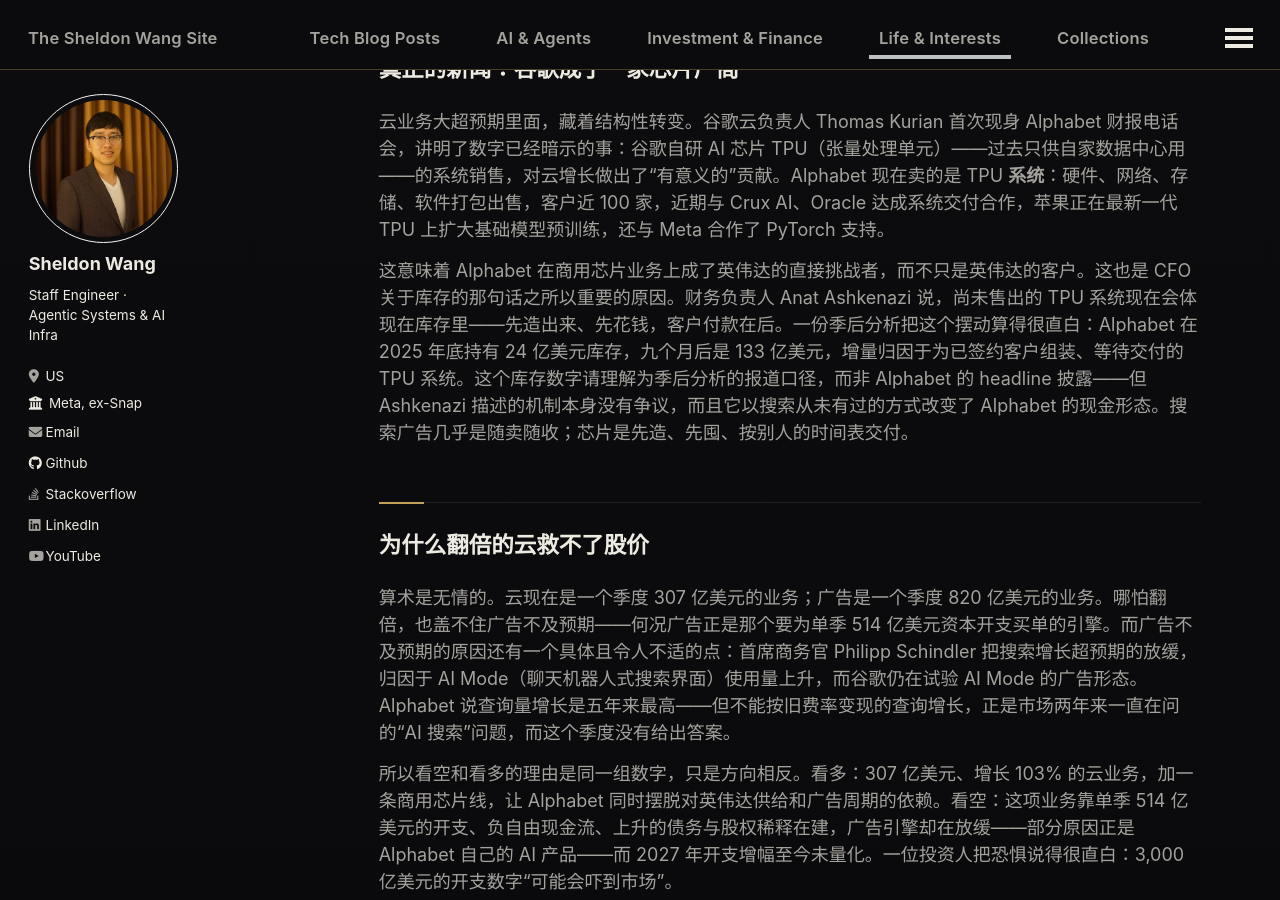
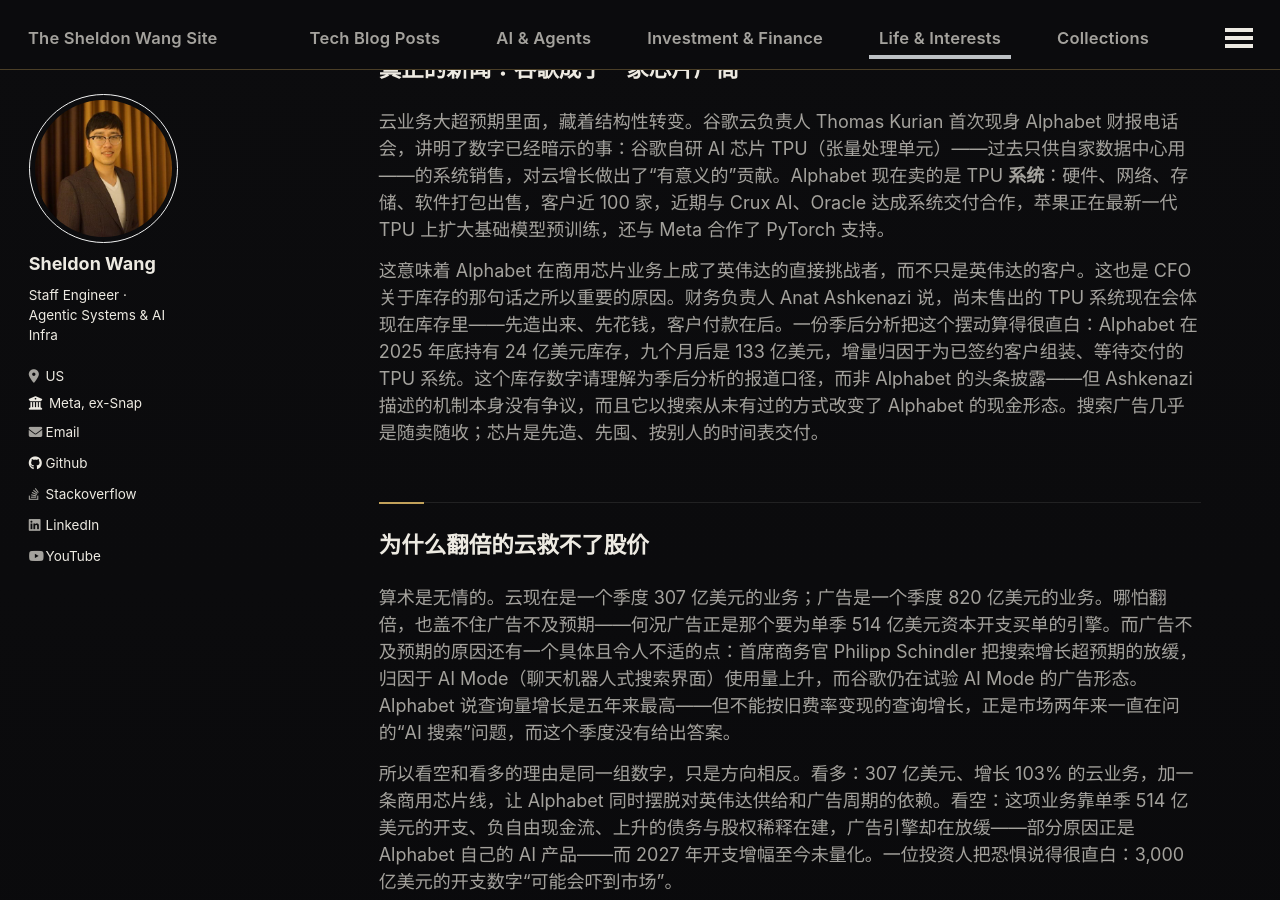
Before and after one commit to SheldonWangRJT/SheldonWangRJT.Github.io, a Jekyll site: the page built from _life/2026-10-29-alphabet-tpu-cloud-boom-stock-fall-zh.md, in a window 1280 px wide and 900 px high, scrolled down 1142 px. Built offline with Jekyll 4.4.1, drawn with Linux system fonts in a browser that asks for light colours; comment, search, counter and statistics services are not loaded.

Commit message:
Daily tech post 2026-10-29: fix stray English wording in 2026-10-29-alphabet-tpu-cloud-boom-stock-fall-zh.md

```diff
--- a/_life/2026-10-29-alphabet-tpu-cloud-boom-stock-fall-zh.md
+++ b/_life/2026-10-29-alphabet-tpu-cloud-boom-stock-fall-zh.md
@@ -33,7 +33,7 @@ excerpt: "云营收翻倍到 307 亿美元，谷歌开始像芯片厂商一样
 
 云业务大超预期里面，藏着结构性转变。谷歌云负责人 Thomas Kurian 首次现身 Alphabet 财报电话会，讲明了数字已经暗示的事：谷歌自研 AI 芯片 TPU（张量处理单元）——过去只供自家数据中心用——的系统销售，对云增长做出了“有意义的”贡献。Alphabet 现在卖的是 TPU **系统**：硬件、网络、存储、软件打包出售，客户近 100 家，近期与 Crux AI、Oracle 达成系统交付合作，苹果正在最新一代 TPU 上扩大基础模型预训练，还与 Meta 合作了 PyTorch 支持。
 
-这意味着 Alphabet 在商用芯片业务上成了英伟达的直接挑战者，而不只是英伟达的客户。这也是 CFO 关于库存的那句话之所以重要的原因。财务负责人 Anat Ashkenazi 说，尚未售出的 TPU 系统现在会体现在库存里——先造出来、先花钱，客户付款在后。一份季后分析把这个摆动算得很直白：Alphabet 在 2025 年底持有 24 亿美元库存，九个月后是 133 亿美元，增量归因于为已签约客户组装、等待交付的 TPU 系统。这个库存数字请理解为季后分析的报道口径，而非 Alphabet 的 headline 披露——但 Ashkenazi 描述的机制本身没有争议，而且它以搜索从未有过的方式改变了 Alphabet 的现金形态。搜索广告几乎是随卖随收；芯片是先造、先囤、按别人的时间表交付。
+这意味着 Alphabet 在商用芯片业务上成了英伟达的直接挑战者，而不只是英伟达的客户。这也是 CFO 关于库存的那句话之所以重要的原因。财务负责人 Anat Ashkenazi 说，尚未售出的 TPU 系统现在会体现在库存里——先造出来、先花钱，客户付款在后。一份季后分析把这个摆动算得很直白：Alphabet 在 2025 年底持有 24 亿美元库存，九个月后是 133 亿美元，增量归因于为已签约客户组装、等待交付的 TPU 系统。这个库存数字请理解为季后分析的报道口径，而非 Alphabet 的头条披露——但 Ashkenazi 描述的机制本身没有争议，而且它以搜索从未有过的方式改变了 Alphabet 的现金形态。搜索广告几乎是随卖随收；芯片是先造、先囤、按别人的时间表交付。
 
 ## 为什么翻倍的云救不了股价
 
```
